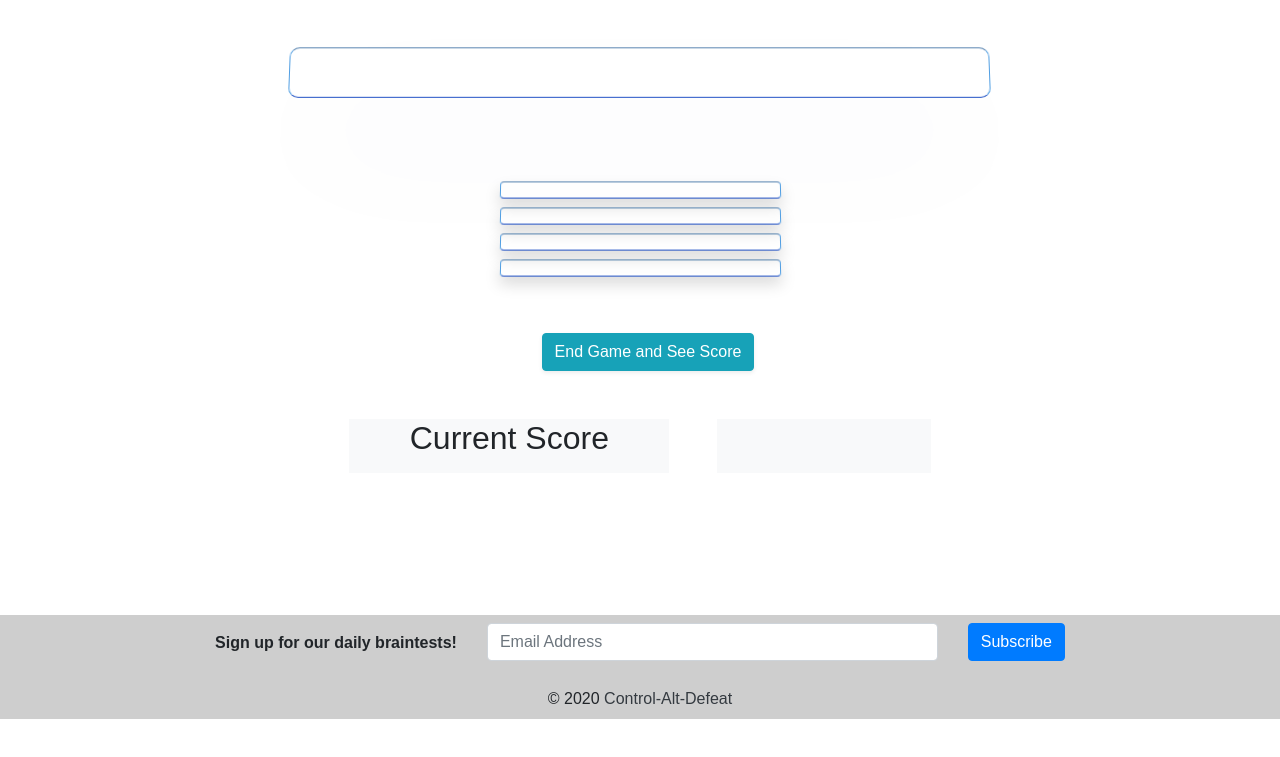
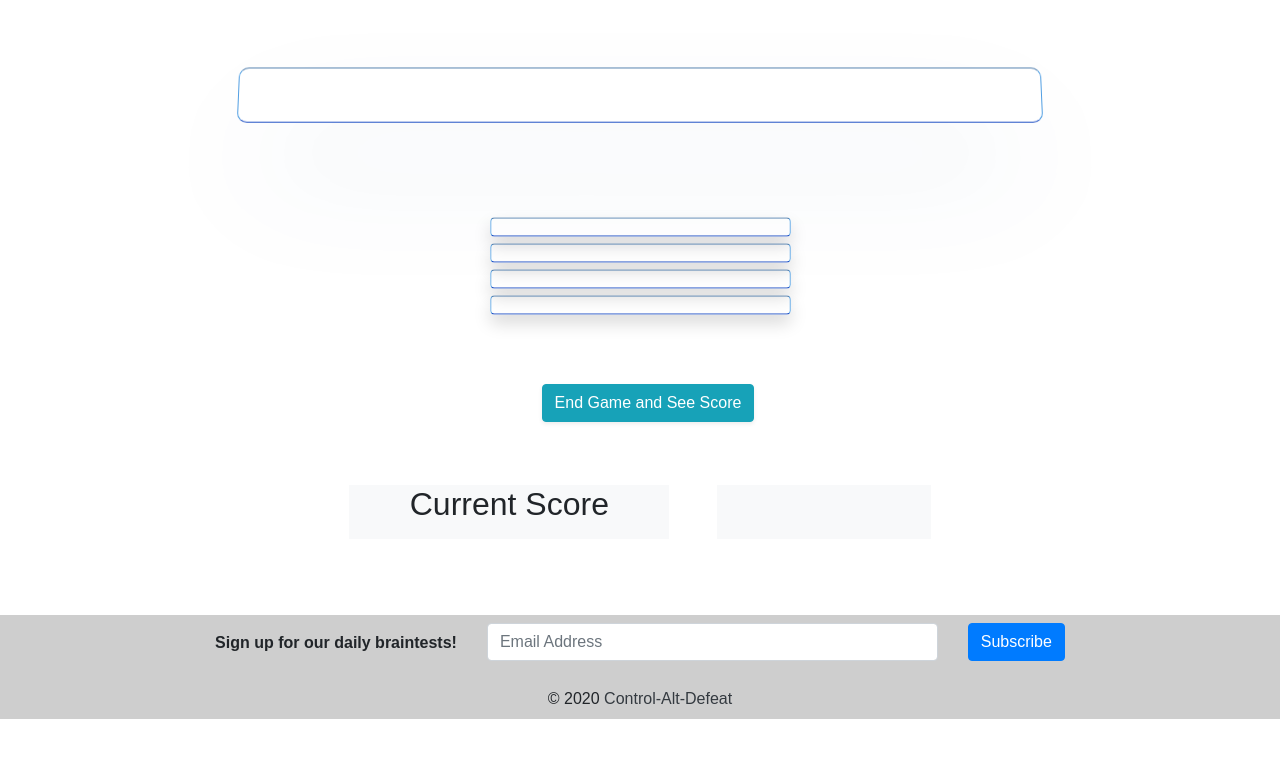
Before and after one commit to ishaaq08/ctrl-alt-defeat, a plain HTML site: page frontend/quiz.html in a window 1280 px wide. Shown: the part 81-838 px from the top of the page. Before the commit the page ends 800 px from the top, so only its background shows below. Drawn offline with nearby package versions, Linux system fonts and the light colour scheme; no server answers.

Commit message:
styling changes to quiz page final

```diff
--- a/frontend/quiz.html
+++ b/frontend/quiz.html
@@ -12,7 +12,7 @@
     <!-- navbar -->
     <section id="navbar-section">
     </section>
-
+    <section id="main_section">
     <section id="questions_section">
         <div class="container-fluid question-cont">
             <div class="col h-50 md-7 mb-2 p-3 text-center justify-content-center question-outer">
@@ -48,7 +48,7 @@
     </section>
     <!-- Score  -->
     <section>
-      <div class="container-fluid">
+      <div class="container-fluid score_section">
         <div class="row justify-content-center center text-center">
         <div class="col-md-3 w-50 m-4 bg-light ">
           <div class="h2 score-field1">
@@ -63,6 +63,7 @@
       </div>
     <section id="ildiko-div-quiz"></section>
     </section>
+  </section>
          <!-- footer -->
      <section id="footer">
         <div id="container_footer" class="container_footer">
--- a/frontend/script.js
+++ b/frontend/script.js
@@ -12,7 +12,6 @@ const questionsSection = document.getElementById("questions_section")
 const endSection = document.getElementById("end_section")
 const subject3 = document.querySelector("#historyButton")
 const endDiv = document.querySelector(".endDiv")
-
 
 /////SETTING ESSENTIAL VARIABLES
 let score = 0;
@@ -43,10 +42,10 @@ answer_buttons.forEach(item =>{
         checkRight(e)
     })
 })
+//click on the exit button event
+exitButton.addEventListener('click', exitGame)
 
 /////////////////////// GAME FUNCTIONS ////////////////////////
-//click on the exit button event
-exitButton.addEventListener('click', exitGame)
 
 //check if the clicked answer is correct
 function checkRight(e){
@@ -66,6 +65,8 @@ if (correct_element == clicked_answer){
     setTimeout(function(){
         clicked_element.style.color = "black"
     }, 250)
+    //here I can try to add the wrong answers to a hidden
+
     }
 }
 //random index functions to shuffle answers later
--- a/frontend/styles_home_quiz.css
+++ b/frontend/styles_home_quiz.css
@@ -1,12 +1,20 @@
 body {
     font-family: 'Source Sans 3', sans-serif;
+    /* font-family: Arial, Helvetica, sans-serif; */
     height: 100vh;
+    margin-bottom: 20vh;
+
 
 }
 
 @media screen and (max-width: 768px) {
     body { padding-top: 0px; }
 }
+#main_section{
+    min-height: 100vh;
+    vertical-align: middle;
+}
+
 .eachsubject{
     height: 40vh;
     padding: 50px;
@@ -30,7 +38,7 @@ body {
 .question-cont{
 
     padding: 2%;
-    width: 75%;
+    width: 85%;
     text-wrap: wrap;
 }
 .question-outer{
@@ -39,6 +47,10 @@ body {
     align-items: center;
 }
 .question{
+
+    margin: 2%;
+    padding: 1%;
+    margin-bottom: 2%;
     padding: 2%;
     width: 80%;
     transform: perspective(75em) rotateX(18deg);
@@ -47,22 +59,19 @@ body {
     border-radius: 10px;
     border: 1px solid;
     border-color:rgb(79, 125, 172) rgb(80, 158, 226)rgb(22, 73, 194);
-
 }
 .question p{
-
     text-shadow: 3px 3px 10px #a7b4de,
     -2px 1px 20px #9fb8d0;
 }
 
 .answers .btn {
-    transform: perspective(75em) rotateX(18deg);
+    transform: scale(1.07);
     box-shadow: rgba(26, 85, 137, 0.42) 0px 60px 123px -25px,
         rgba(105, 140, 171, 0.08) 0px 35px 75px -35px;
     border-radius: 10px;
     border: 1px solid;
     border-color:rgb(79, 125, 172) rgb(80, 158, 226)rgb(22, 73, 194);
-    font-size: 1.5rem;
 
 }
 
@@ -82,3 +91,9 @@ body {
        transform: scale(1.05)
      }
    }
+#end_section{
+    margin: 3%;
+}
+.score_secttion{
+    margin: 3%;
+}
```
